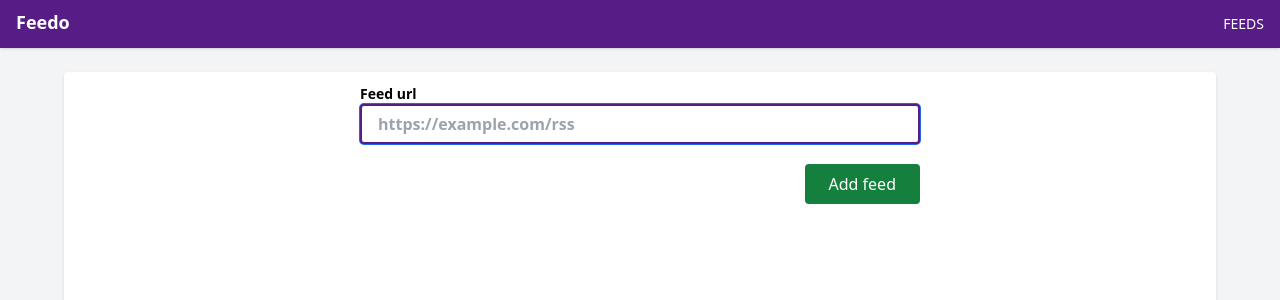
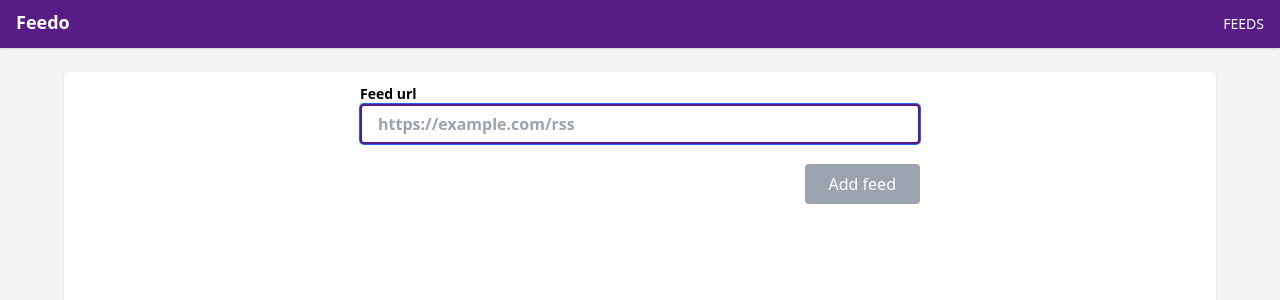
Before and after one commit to msurdi/feedo, a Next.js app: page /feeds/new in a window 1280 px wide. Shown: the top 300 px of the page. Built offline with nearby package versions, Linux system fonts and the light colour scheme.

Commit message:
Disable submit button while input is not valid

```diff
--- a/components/button.jsx
+++ b/components/button.jsx
@@ -18,17 +18,22 @@
   }
 };
 
-const ButtonWithRef = ({ variant, type = "button", children }, ref) => {
-  const className = cn(
+const ButtonWithRef = (
+  { children, variant, className, type = "button", ...props },
+  ref
+) => {
+  const classes = cn(
     "focus:active:scale-95 shadow-none transition-transform ease-out",
-    getClassesForVariant(variant)
+    getClassesForVariant(variant),
+    className
   );
 
   return (
     <button
       ref={ref}
       type={type === "button" ? "button" : "submit"}
-      className={className}
+      className={classes}
+      {...props}
     >
       {children}
     </button>
--- a/pages/feeds/new.jsx
+++ b/pages/feeds/new.jsx
@@ -13,8 +13,8 @@
     register,
     handleSubmit,
     setError,
-    formState: { errors },
-  } = useForm();
+    formState: { errors, isValid },
+  } = useForm({ mode: "onChange" });
 
   const { post, data } = useApi();
 
@@ -48,7 +48,9 @@
           )}
         </fieldset>
         <div className="m-2 flex flex-row justify-end">
-          <Button type="submit">Add feed</Button>
+          <Button disabled={!isValid} type="submit">
+            Add feed
+          </Button>
         </div>
       </form>
     </div>
```
